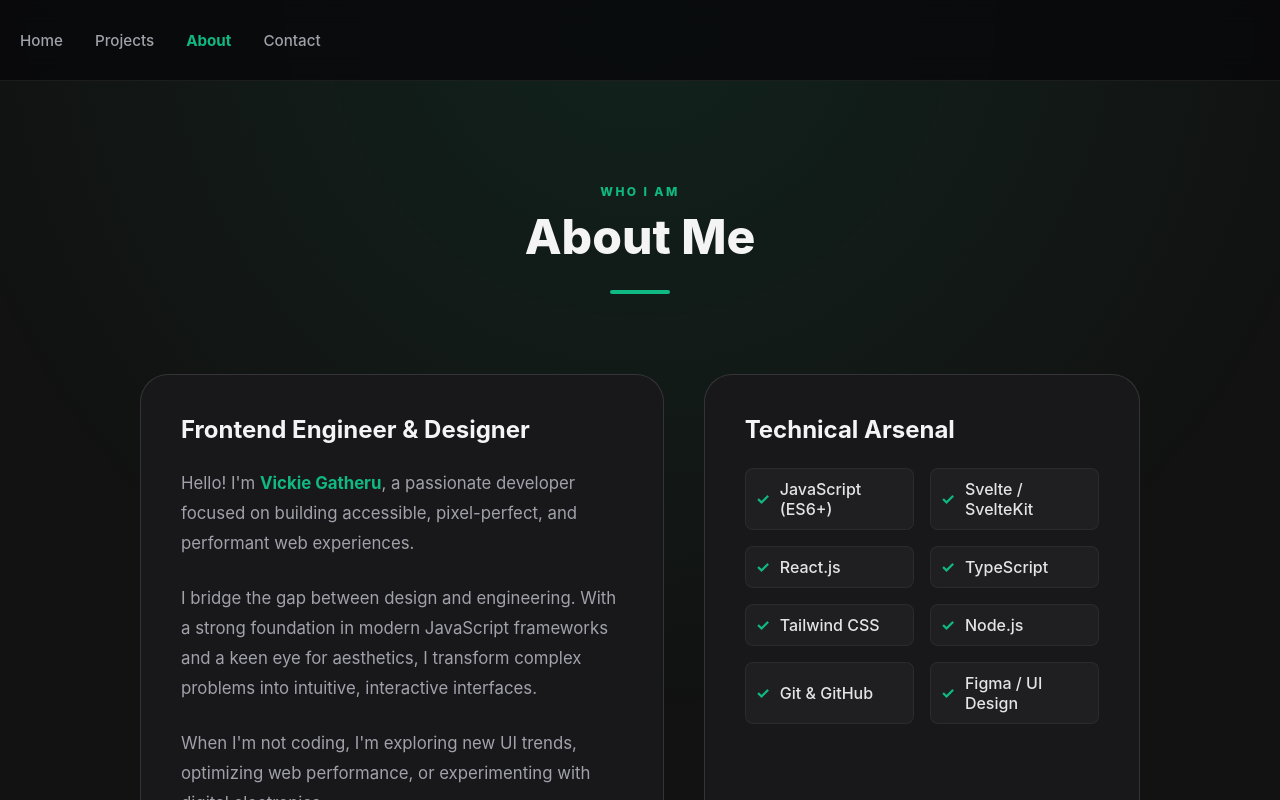
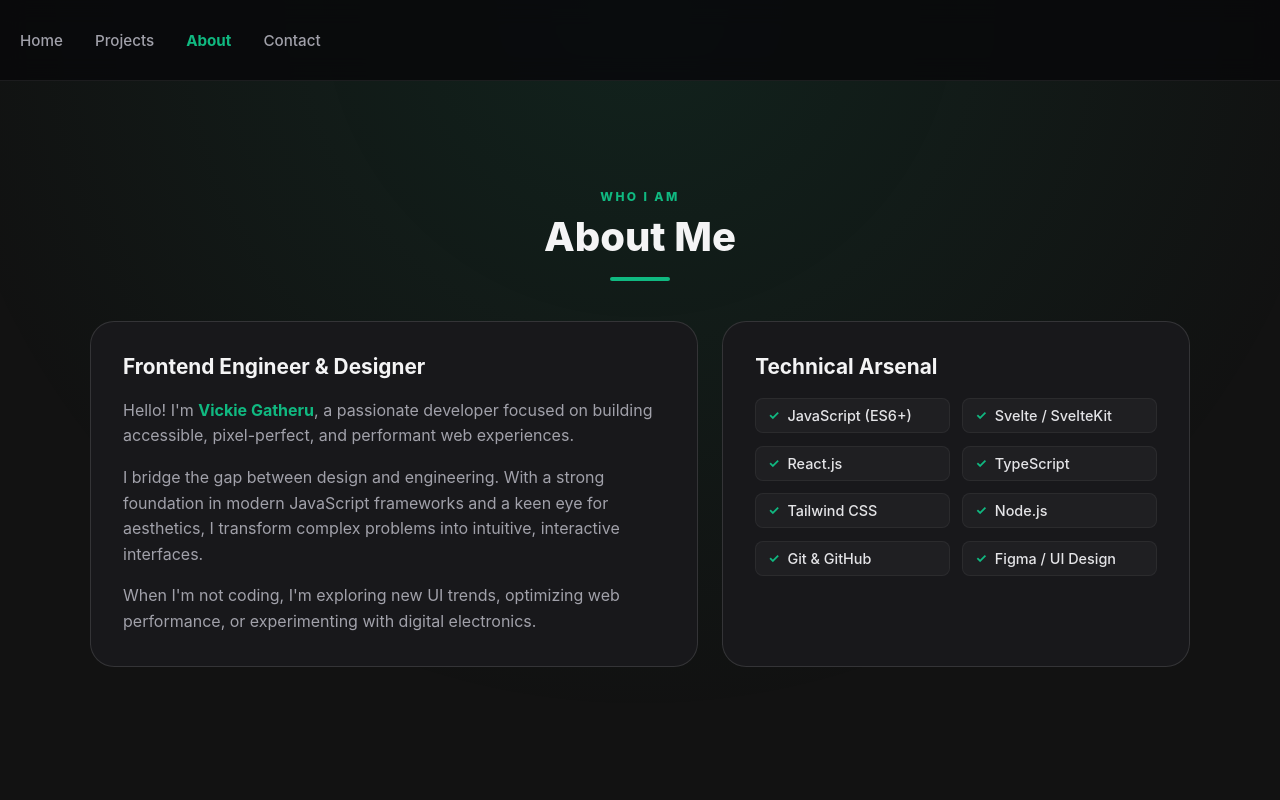
Before and after one commit to Vickiegatheru/Portfolio, a SvelteKit app: page /about in a window 1280 px wide. Shown: the top 800 px of the page. Built offline with nearby package versions, Linux system fonts and the light colour scheme.

Commit message:
About page

```diff
--- a/src/routes/about/+page.svelte
+++ b/src/routes/about/+page.svelte
@@ -1,14 +1,7 @@
 <script>
-  // You can add or remove skills here
   const skills = [
-    "JavaScript (ES6+)",
-    "Svelte / SvelteKit",
-    "React.js",
-    "TypeScript",
-    "Tailwind CSS",
-    "Node.js",
-    "Git & GitHub",
-    "Figma / UI Design"
+    "JavaScript (ES6+)", "Svelte / SvelteKit", "React.js", "TypeScript",
+    "Tailwind CSS", "Node.js", "Git & GitHub", "Figma / UI Design"
   ];
 </script>
 
@@ -28,7 +21,7 @@
       <p>
         I bridge the gap between design and engineering. With a strong foundation in modern JavaScript frameworks and a keen eye for aesthetics, I transform complex problems into intuitive, interactive interfaces.
       </p>
-      <p>
+      <p class="last-p">
         When I'm not coding, I'm exploring new UI trends, optimizing web performance, or experimenting with digital electronics.
       </p>
     </div>
@@ -48,22 +41,28 @@
 </section>
 
 <style>
-  /* Base Container */
+  /* Base Container - Compact Layout */
   .about-section {
-    max-width: 1000px;
-    margin: 6rem auto;
-    padding: 0 2rem;
+    max-width: 1100px;
+    margin: 0 auto;
+    padding: 0 1.5rem;
     font-family: 'Inter', system-ui, -apple-system, sans-serif;
+
+    /* Center content vertically on the screen */
+    min-height: 85vh;
+    display: flex;
+    flex-direction: column;
+    justify-content: center;
   }
 
-  /* Header Styles */
+  /* Header Styles - Reduced Spacing */
   .header {
     text-align: center;
-    margin-bottom: 5rem;
+    margin-bottom: 2.5rem; /* Reduced from 5rem */
   }
 
   .subtitle {
-    color: #10b981; /* Hardcoded Green */
+    color: #10b981;
     text-transform: uppercase;
     letter-spacing: 0.2em;
     font-weight: 800;
@@ -73,8 +72,8 @@
   }
 
   h2 {
-    color: #f4f4f5; /* Hardcoded White */
-    font-size: 3rem;
+    color: #f4f4f5;
+    font-size: 2.5rem; /* Reduced from 3rem */
     margin: 0;
     font-weight: 800;
   }
@@ -83,88 +82,86 @@
     width: 60px;
     height: 4px;
     background: #10b981;
-    margin: 1.5rem auto 0;
+    margin: 1rem auto 0;
     border-radius: 2px;
   }
 
-  /* Grid Layout */
+  /* Grid Layout - Tighter Gaps */
   .content-grid {
     display: grid;
-    grid-template-columns: 1.2fr 1fr; /* Bio gets slightly more space */
-    gap: 2.5rem;
+    grid-template-columns: 1.3fr 1fr; /* Bio gets space, Skills stay compact */
+    gap: 1.5rem; /* Reduced from 2.5rem */
   }
 
-  /* Card Styling (Consistent with Projects Page) */
+  /* Card Styling - Compact Padding */
   .card {
-    background: #18181b; /* Hardcoded Dark Gray */
+    background: #18181b;
     border: 1.5px solid rgba(255, 255, 255, 0.12);
-    border-radius: 28px;
-    padding: 2.5rem;
+    border-radius: 24px;
+    padding: 2rem; /* Reduced from 2.5rem */
     transition: transform 0.3s ease, border-color 0.3s ease;
   }
 
   .card:hover {
-    transform: translateY(-8px);
     border-color: #10b981;
-    box-shadow: 0 20px 40px -10px rgba(0, 0, 0, 0.5);
+    box-shadow: 0 10px 30px -10px rgba(0, 0, 0, 0.5);
   }
 
   h3 {
-    color: #f4f4f5; /* Hardcoded White */
-    font-size: 1.5rem;
+    color: #f4f4f5;
+    font-size: 1.3rem;
     margin-top: 0;
-    margin-bottom: 1.5rem;
+    margin-bottom: 1.2rem;
     font-weight: 700;
   }
 
   p {
-    color: #a1a1aa; /* Hardcoded Visible Gray */
-    line-height: 1.8;
-    margin-bottom: 1.5rem;
-    font-size: 1.05rem;
+    color: #a1a1aa;
+    line-height: 1.6; /* Slightly tighter line height */
+    margin-bottom: 1rem;
+    font-size: 1rem;
   }
 
-  strong {
-    color: #10b981; /* Hardcoded Green Highlight */
-  }
+  .last-p { margin-bottom: 0; }
 
-  /* Skills Grid */
+  strong { color: #10b981; }
+
+  /* Skills Grid - Compact */
   .skills-grid {
     display: grid;
     grid-template-columns: 1fr 1fr;
-    gap: 1rem;
+    gap: 0.8rem; /* Reduced gap */
   }
 
   .skill-item {
     display: flex;
     align-items: center;
-    gap: 10px;
-    color: #e4e4e7; /* Light Gray */
+    gap: 8px;
+    color: #e4e4e7;
     font-weight: 500;
-    padding: 10px;
+    font-size: 0.9rem;
+    padding: 8px 12px;
     background: rgba(255,255,255,0.03);
     border-radius: 8px;
     border: 1px solid rgba(255,255,255,0.05);
   }
 
   .check-icon {
-    color: #10b981; /* Green Checkmark */
+    color: #10b981;
     font-weight: bold;
+    font-size: 0.8rem;
   }
 
   /* Responsive Adjustments */
   @media (max-width: 768px) {
     .content-grid {
       grid-template-columns: 1fr;
+      gap: 1.5rem;
     }
-    h2 {
-      font-size: 2.2rem;
+    .about-section {
+        justify-content: flex-start;
+        padding-top: 2rem;
     }
-    .card {
-      padding: 2rem;
-    }
-    .skills-grid {
-        grid-template-columns: 1fr; /* Stack skills on mobile */
-    }
+    .card { padding: 1.5rem; }
   }
 </style>
```
